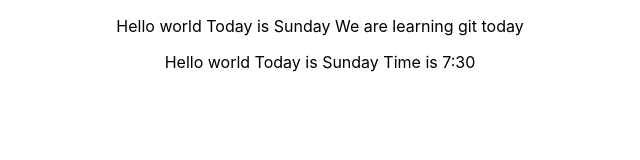
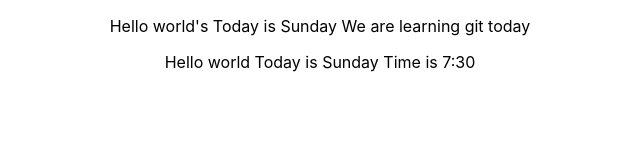
Before and after one commit to vishalj64/git-deployment-prac-0204, a React (Create React App) app: page / in a window 1280 px wide. Shown: the top 160 px of the page, without its empty margins (320-960 px from the left). Built offline with nearby package versions, Linux system fonts and the light colour scheme.

Commit message:
add-hello-world-learning-git

```diff
--- a/src/App.js
+++ b/src/App.js
@@ -4,7 +4,7 @@ import './App.css';
 function App() {
   return (
     <div className="App">
-      <p>Hello world Today is Sunday We are learning git today</p>
+      <p>Hello world's Today is Sunday We are learning git today</p>
       <p>Hello world Today is Sunday Time is 7:30</p>
     </div>
   );
```
